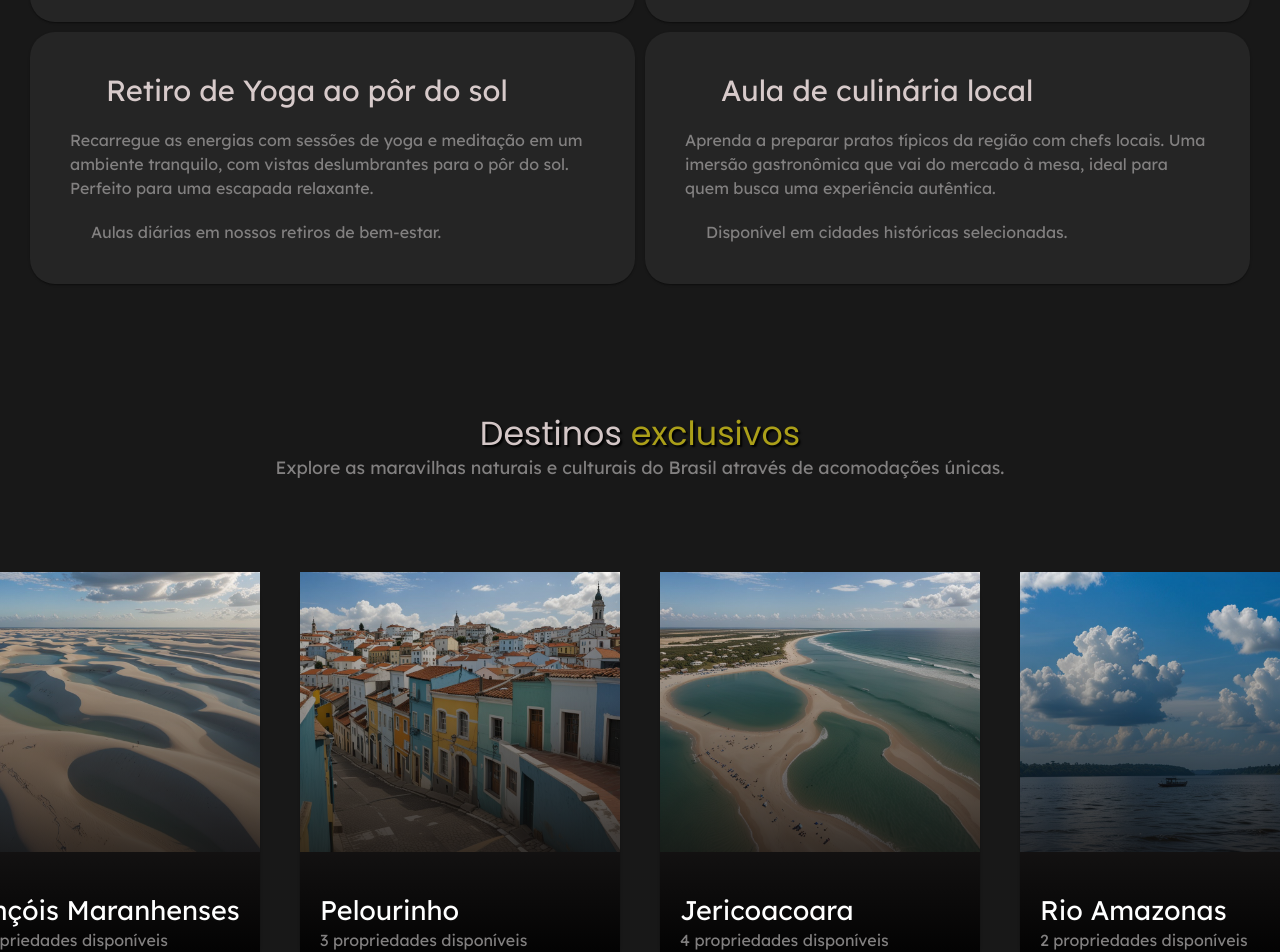
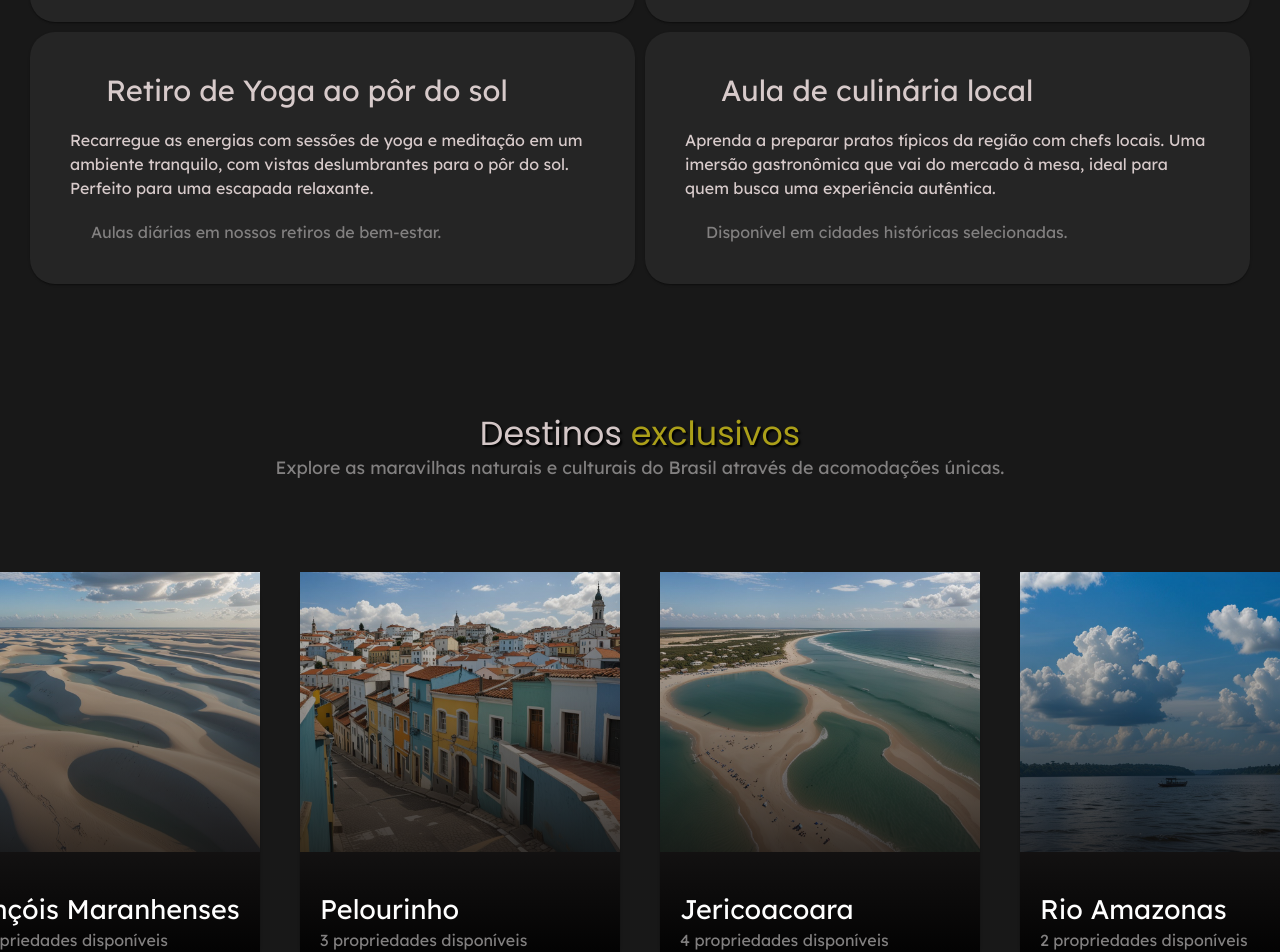
Before and after one commit to Leonardobern10/ExperiStay, a React (Vite) app: page / in a window 1280 px wide. Shown: the part 2195-3147 px from the top of the page. Built offline with nearby package versions, Linux system fonts and the light colour scheme; some icons are missing; a web font is replaced by a local one.

Commit message:
add: comentarios

```diff
--- a/src/components/ExclusiveDestinys/ExclusiveComponent.tsx
+++ b/src/components/ExclusiveDestinys/ExclusiveComponent.tsx
@@ -33,12 +33,13 @@ export default function ExclusiveComponent(
                          width: '100%',
                          padding: (theme) => theme.spacing(4),
                     }}>
+                    {/** Mudar para h3 */}
                     <Typography variant="h5">{data.name}</Typography>
                     <Typography
                          sx={{
                               color: (theme) => theme.palette.text.secondary,
                          }}
-                         variant="body2">
+                         variant="body1">
                          {data.available} propriedades disponíveis
                     </Typography>
                </Box>
--- a/src/components/ExclusiveDestinys/ExclusiveDestinyContainer.tsx
+++ b/src/components/ExclusiveDestinys/ExclusiveDestinyContainer.tsx
@@ -26,6 +26,7 @@ export default function ExclusiveDestinyContainer(props: {
                          align="center"
                          string="Destinos exclusivos"
                     />
+                    {/** Subtitulo da seção */}
                     <Typography variant="subtitle2">
                          Explore as maravilhas naturais e culturais do Brasil
                          através de acomodações únicas.
--- a/src/components/HighLights/PropertyHighlights.tsx
+++ b/src/components/HighLights/PropertyHighlights.tsx
@@ -31,6 +31,7 @@ export default function PropertyHighlights(props: {
                          align="center"
                          string={data.title}
                     />
+                    {/** Subtitulo da seção */}
                     <Typography variant="subtitle2">{data.subtitle}</Typography>
                </Box>
                {currentWidth ? (
--- a/src/components/Ratings/RatingsContainer.tsx
+++ b/src/components/Ratings/RatingsContainer.tsx
@@ -25,6 +25,7 @@ export default function RatingsContainer(props: {
                          string="Experiências Reais"
                          align="center"
                     />
+                    {/** Subtitulo da seção */}
                     <Typography variant="subtitle2">
                          Veja o que nosso hóspedes dizem sobre nossas
                          experiências inesquecíveis
--- a/src/components/SpecialPropertiesAd/SpecialPropertiesAdContainer.tsx
+++ b/src/components/SpecialPropertiesAd/SpecialPropertiesAdContainer.tsx
@@ -29,6 +29,7 @@ export default function SpecialPropertiesAdContainer(props: {
                          string={dataContainer.title + '?'}
                          align="center"
                     />
+                    {/** Subtitulo da seção */}
                     <Typography variant="subtitle2">
                          {dataContainer.subtitle}
                     </Typography>
--- a/src/components/UnbelivableExperiences/ExperienceComponent.tsx
+++ b/src/components/UnbelivableExperiences/ExperienceComponent.tsx
@@ -32,7 +32,7 @@ export default function ExperienceComponent(
                     <Icon />
                     <Typography variant="h4">{data.title}</Typography>
                </Box>
-               <Typography color="textSecondary">{data.description}</Typography>
+               <Typography variant="body1">{data.description}</Typography>
                <Box
                     sx={{
                          display: 'flex',
--- a/src/components/UnbelivableExperiences/UnbelivableExperiencesContainer.tsx
+++ b/src/components/UnbelivableExperiences/UnbelivableExperiencesContainer.tsx
@@ -26,6 +26,7 @@ export default function UnbelivableExperiences(props: {
                          align="center"
                          string="Experiências incríveis"
                     />
+                    {/** Subtitulo da seção */}
                     <Typography variant="subtitle2">
                          Cada imóvel oference acesso à experiências únicas que
                          conectam você aos tesouros escondidos do Brasil
```
